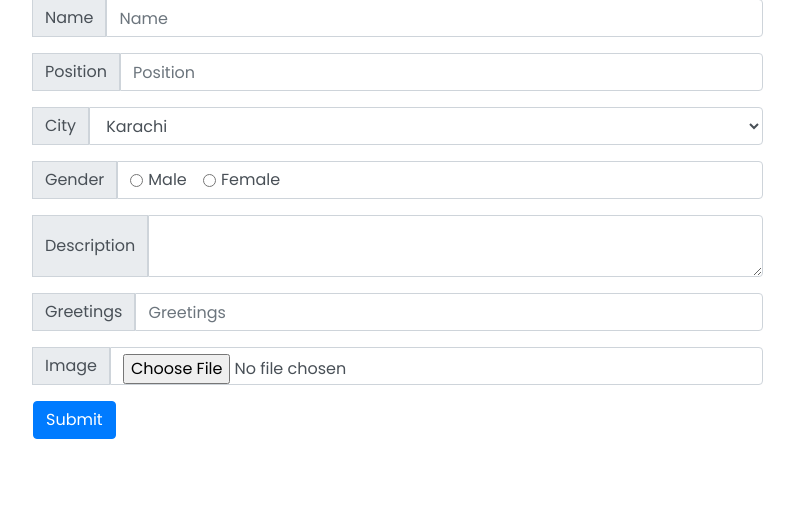
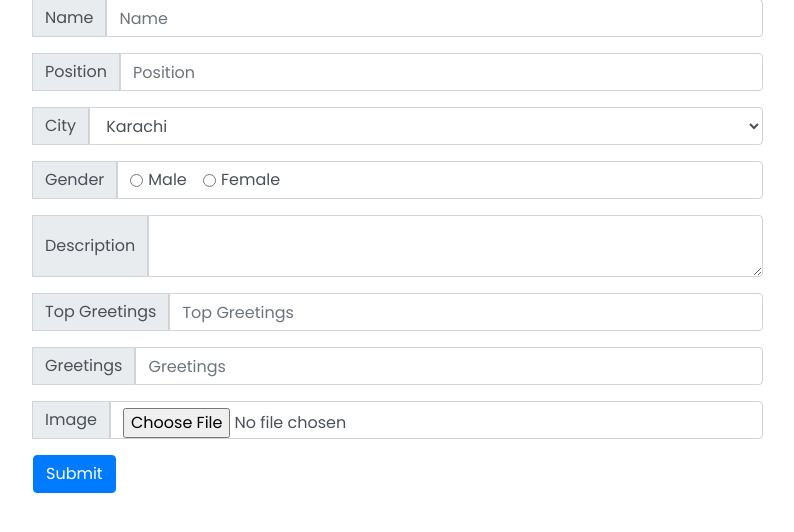
Before and after one commit to tayyabaziz/EMHR, a PHP site: page / in a window 1280 px wide. Shown: the part 49-581 px from the top of the page, without its empty margins (242-1036 px from the left). Run offline with PHP 8.4, Linux system fonts and the light colour scheme; some libraries are stand-ins or nearby versions.

Commit message:
no message

```diff
--- a/index.php
+++ b/index.php
@@ -188,6 +188,16 @@ if (isset($_POST['post_submit'])) {
                             <div class="input-group">
                                 <div class="input-group-append">
                                     <div class="input-group-text">
+                                        Top Greetings
+                                    </div>
+                                </div>
+                                <input required name="greetings_heading" class="form-control" placeholder="Top Greetings">
+                            </div>
+                        </div>
+                        <div class="form-group">
+                            <div class="input-group">
+                                <div class="input-group-append">
+                                    <div class="input-group-text">
                                         Greetings
                                     </div>
                                 </div>
@@ -212,7 +222,7 @@ if (isset($_POST['post_submit'])) {
     <?php } else { ?>
         <div class="my-content m-auto">
             <div class="heading">
-                <h1 class="title text-center py-4 text-uppercase">CONGRATULATIONS !</h1>
+                <h1 class="title text-center py-4 text-uppercase"><?= $_POST['greetings_heading'] ?? "" ?></h1>
             </div>
             <div class="bg-theme-primary theme-content rounded shadow">
                 <div class="inner-body py-5 px-4 h-100">
@@ -222,7 +232,7 @@ if (isset($_POST['post_submit'])) {
                         </div>
                         <div class="col text-white mr-4">
                             <div>
-                                <span class="float-right my-2">Location: <?= $_POST['city'] ?? "" ?></span>
+                                <span class="float-right my-2" style="font-size: 20px;">Location: <?= $_POST['city'] ?? "" ?></span>
                                 <h2 class="font-weight-bold"><?= $_POST['fullname'] ?? "" ?></h2>
                             </div>
                             <hr class="mb-0 mt-2">
```
